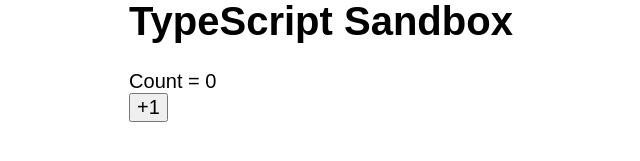
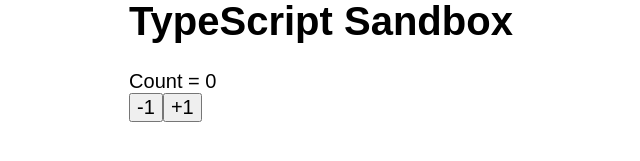
Before and after one commit to rizzok/vite-react-ts-sandbox, a React (Vite) app: page / in a window 1280 px wide. Shown: the part 353-514 px from the top of the page, without its empty margins (319-959 px from the left). Built offline with nearby package versions, Linux system fonts and the light colour scheme.

Commit message:
Practicing

```diff
--- a/src/App.tsx
+++ b/src/App.tsx
@@ -1,5 +1,5 @@
 import React from 'react'
-import Counter from './Counter'
+import Counter from './components/Counter/Counter'
 
 const App = () => {
   return (
--- a/src/Counter.tsx
+++ /dev/null
@@ -1,16 +0,0 @@
-import React, { useState } from 'react'
-
-const Counter = () => {
-  const [count, setCount] = useState(0)
-
-  return (
-    <div>
-      Count = {count}
-      <div>
-        <button onClick={() => setCount((count) => count + 1)}>+1</button>
-      </div>
-    </div>
-  )
-}
-
-export default Counter
--- /dev/null
+++ b/src/components/Button/Button.tsx
@@ -0,0 +1,5 @@
+const Button = ({ handleClick, children }) => {
+  return <button onClick={handleClick}>{children}</button>
+}
+
+export default Button
--- /dev/null
+++ b/src/components/Counter/Counter.tsx
@@ -0,0 +1,26 @@
+import React, { useState } from 'react'
+import Button from '../Button/Button'
+
+const Counter = () => {
+  const [count, setCount] = useState<number>(0)
+
+  const decrement = () => {
+    setCount((count) => count - 1)
+  }
+
+  const increment = () => {
+    setCount((count) => count + 1)
+  }
+
+  return (
+    <div>
+      Count = {count}
+      <div>
+        <Button handleClick={decrement}>-1</Button>
+        <Button handleClick={increment}>+1</Button>
+      </div>
+    </div>
+  )
+}
+
+export default Counter
```
